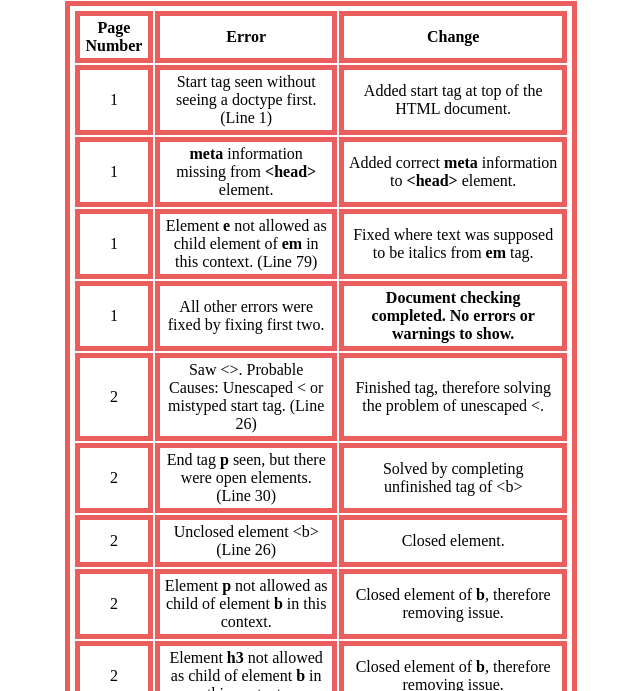
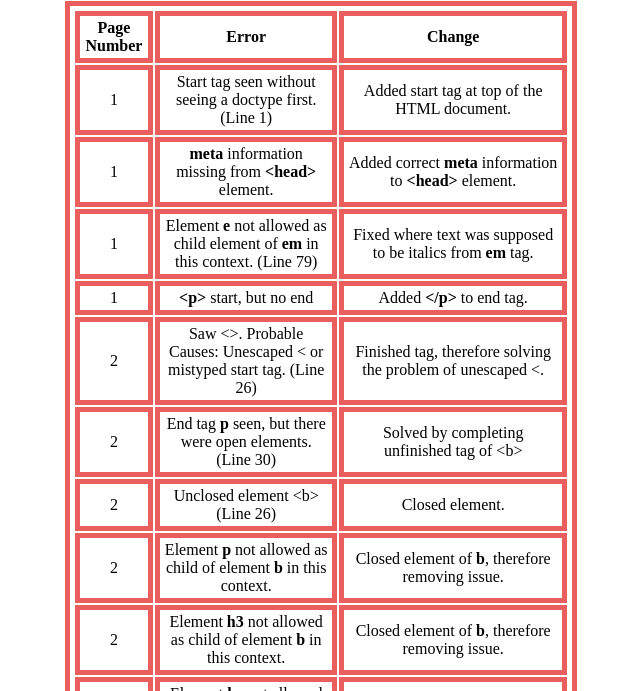
Before and after one commit to Jingle-icious/Jingle-icious.github.io, a plain HTML site: page html-midterm/page5.html in a window 1280 px wide. Shown: the part 97-788 px from the top of the page, without its empty margins (319-959 px from the left). Drawn offline with Linux system fonts and the light colour scheme.

Commit message:
page 1 actualy done, changelog updated

```diff
--- a/html-midterm/page5.html
+++ b/html-midterm/page5.html
@@ -64,8 +64,8 @@
             </tr>
             <tr>
                 <td>1</td>
-                <td> All other errors were fixed by fixing first two. </td>
-                <td> <strong>Document checking completed. No errors or warnings to show.</strong></td>
+                <td> <b>&lt;p&gt;</b> start, but no end </td>
+                <td> Added <b>&lt;/p&gt;</b> to end tag.</td>
             </tr>
             <tr>
                 <td>2</td>
```
Also changed, not shown: html-midterm/page1.html (+1 -1 lines).
